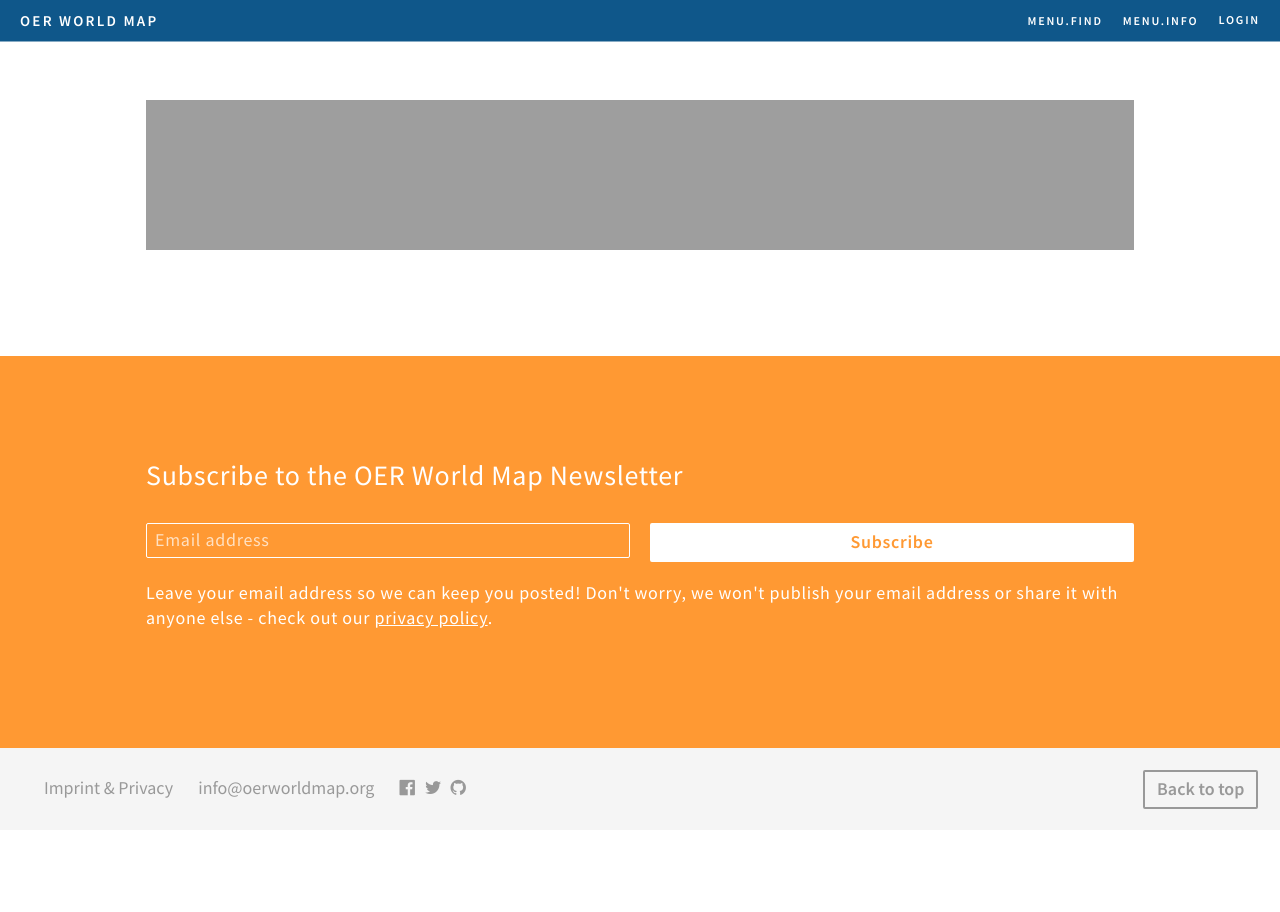
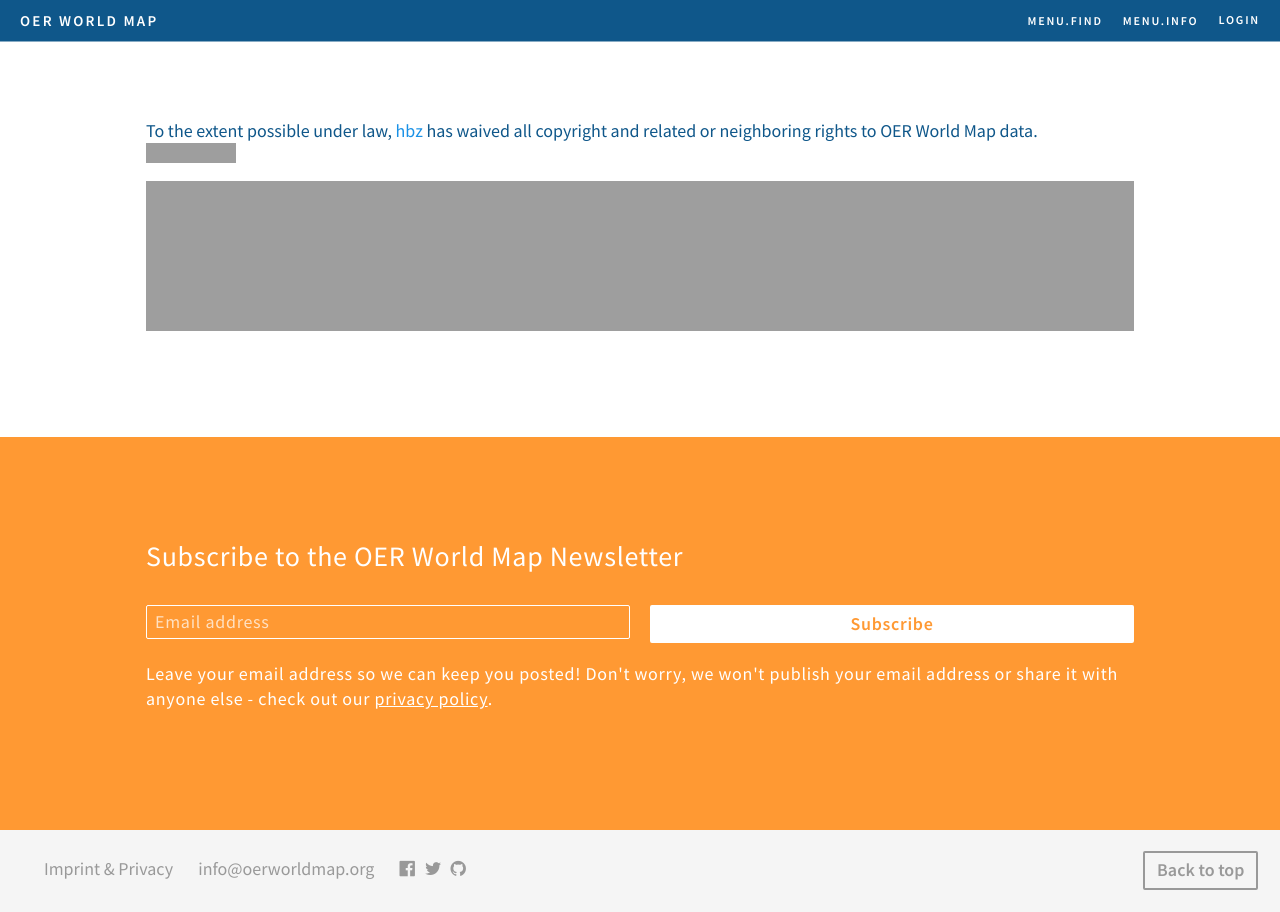
Before and after one commit to hbz/oerworldmap-ui, a Jekyll site: the page built from docs/api.pt.md, in a window 1280 px wide. Built offline with Jekyll 4.4.1, drawn with Linux system fonts in a browser that asks for light colours; nearby versions of some CDN libraries; comment, search, counter and statistics services are not loaded; a style sheet for code colours, icons or effects is not loaded; grey boxes are pictures that could not be loaded.

Commit message:
New translations api.md (Portuguese, Brazilian)

```diff
--- a/docs/api.pt.md
+++ b/docs/api.pt.md
@@ -1,7 +1,11 @@
 ---
 title: Documentação da API
 ---
- <iframe enable-annotation src="/resource/urn:uuid:29056e88-727b-407e-b00a-16df279ac506.json?disposition=inline" style="border: 0; width: 100%;" onload="this.style.height=this.contentDocument.body.scrollHeight +'px';"></iframe>
+<p xmlns:dct="http://purl.org/dc/terms/">
+  To the extent possible under law, <a rel="dct:publisher"
+     href="https://www.hbz-nrw.de/"> <span property="dct:title">hbz</span></a> has waived all copyright and related or neighboring rights to <span property="dct:title">OER World Map data</span>. <a rel="license"
+     href="http://creativecommons.org/publicdomain/zero/1.0/"> <img src="http://i.creativecommons.org/p/zero/1.0/88x31.png" style="border-style: none;" alt="CC0" /> </a>
+</p> <iframe enable-annotation src="/resource/urn:uuid:29056e88-727b-407e-b00a-16df279ac506.json?disposition=inline" style="border: 0; width: 100%;" onload="this.style.height=this.contentDocument.body.scrollHeight +'px';"></iframe>
 
 <script type="application/json" class="js-hypothesis-config">
   {
```
